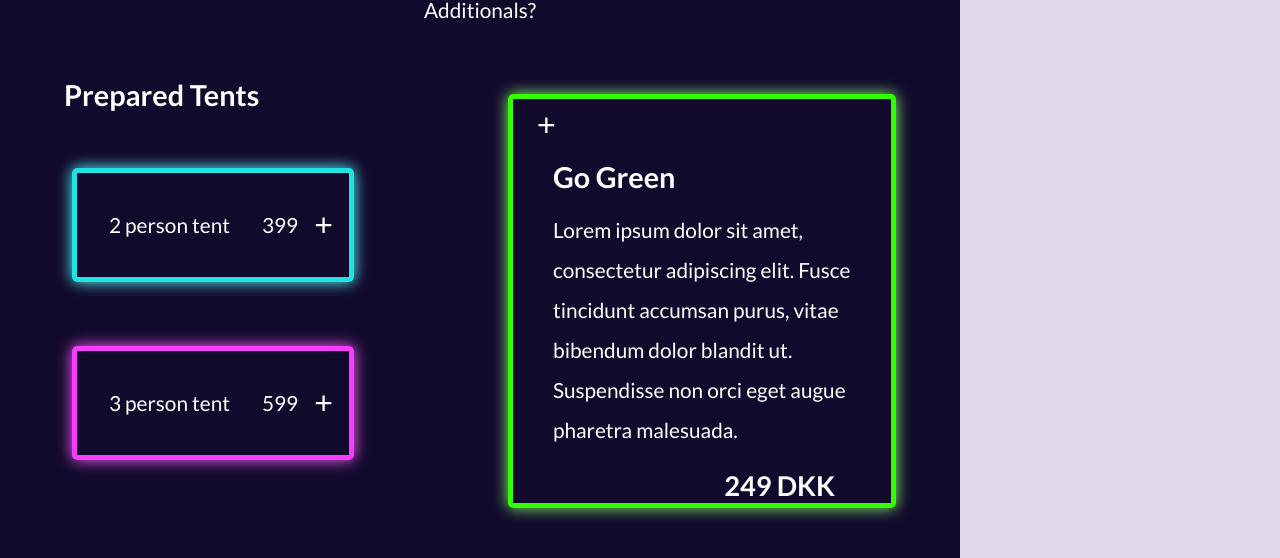
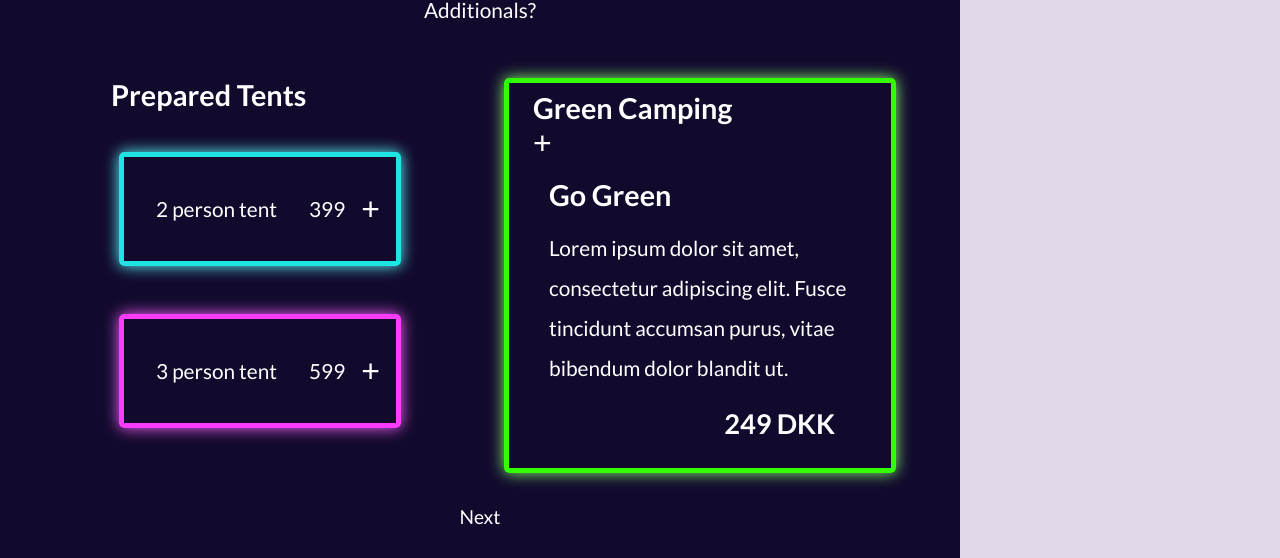
Before and after one commit to caro112f/hwaiting-booking, a React (Create React App) app: page /booking/additional in a window 1280 px wide. Shown: the part 230-788 px from the top of the page. Built offline with nearby package versions, Linux system fonts and the light colour scheme; no server answers.

Commit message:
gogreen not done

```diff
--- a/src/components/GoGreen.jsx
+++ b/src/components/GoGreen.jsx
@@ -38,8 +38,7 @@ export default function GoGreen({ green }) {
       <article>
         <p className="go-green-text">
           Lorem ipsum dolor sit amet, consectetur adipiscing elit. Fusce
-          tincidunt accumsan purus, vitae bibendum dolor blandit ut. Suspendisse
-          non orci eget augue pharetra malesuada.{" "}
+          tincidunt accumsan purus, vitae bibendum dolor blandit ut.{" "}
         </p>
         <div className="price">
           <p>{green.price} DKK</p>
--- a/src/routes/Additionals.jsx
+++ b/src/routes/Additionals.jsx
@@ -25,6 +25,8 @@ export default function Step3(props) {
         </section>
 
         <section className="go-green">
+          <h3 className="tents-headline">Green Camping</h3>
+
           <GoGreen green={props.gogreen} key={props.gogreen.id}></GoGreen>
         </section>
       </div>
--- a/src/sass/layout/_additional.scss
+++ b/src/sass/layout/_additional.scss
@@ -53,15 +53,15 @@
     @include mixins.bp-large {
       display: grid;
       grid-template-columns: 1fr 1fr;
-      grid-template-rows: 1fr 0.2fr;
-      gap: 1.5rem;
+      justify-items: center;
+      gap: 1rem;
     }
   }
 
   .tent-option,
   .customize-option,
   .go-green {
-    margin-block: 1rem;
+    /*     margin-block: 1rem; */
     padding: 0.5rem;
     border-radius: 5px;
 
```
